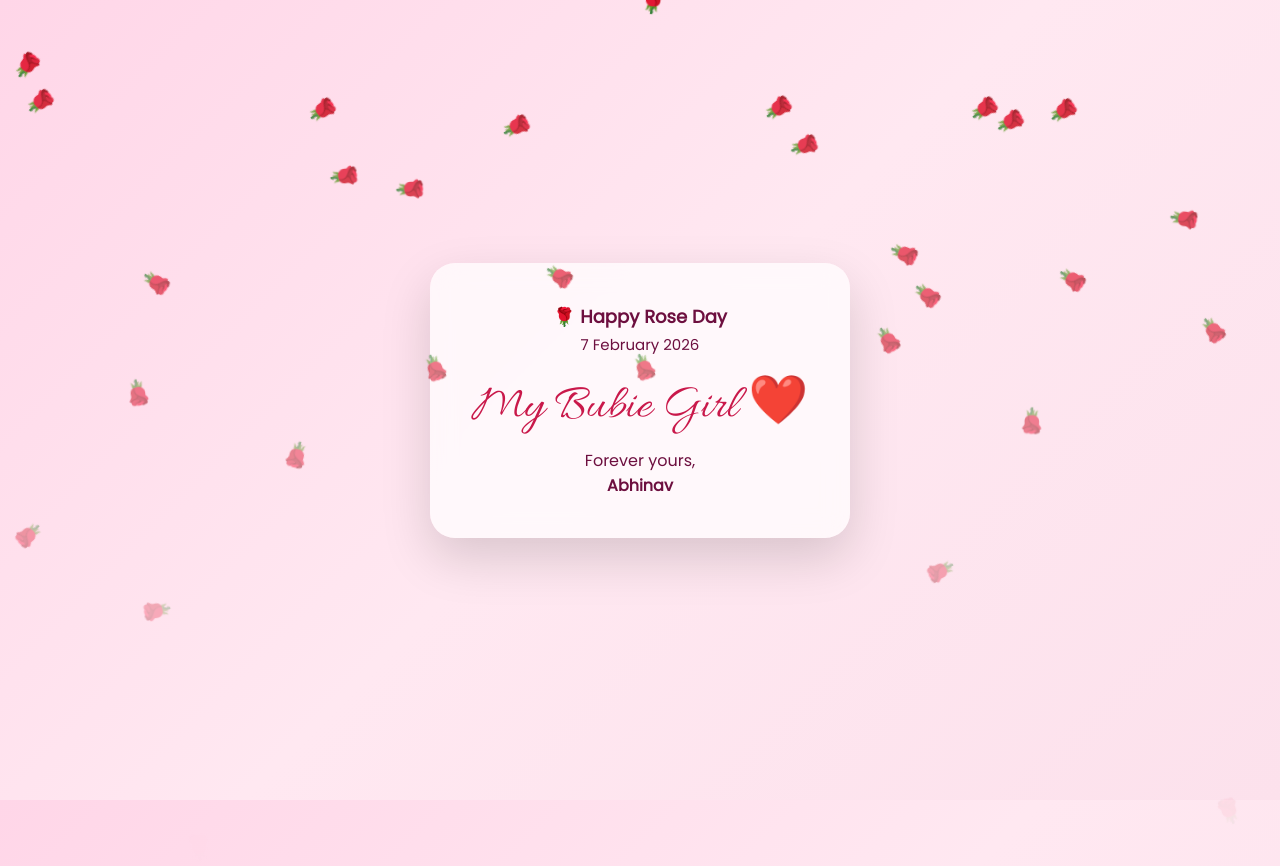
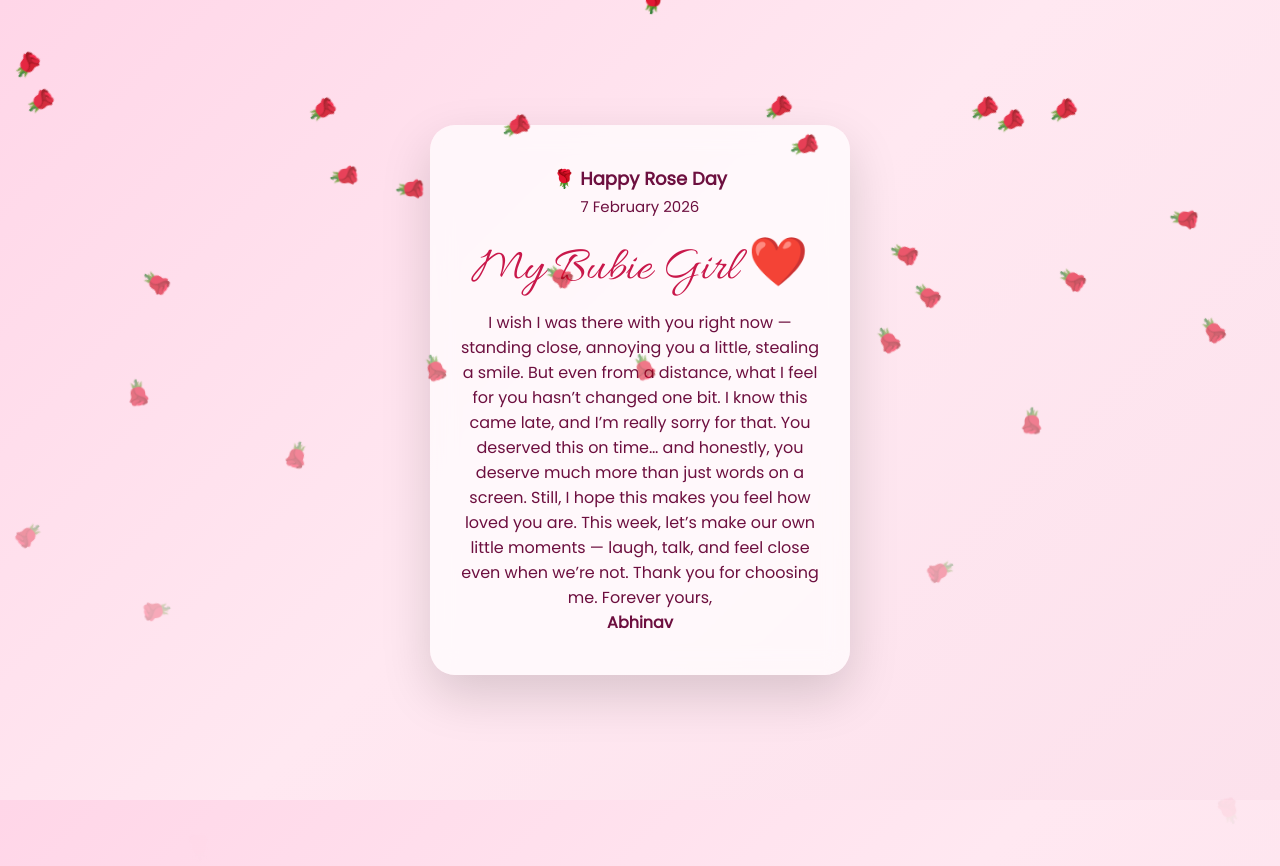
Before and after one commit to abhinavpundir1108/hauzkhass, a plain HTML site: page index.html in a window 1280 px wide. Both pictures are taken after a click on the button "Yes 💖". Drawn offline with nearby package versions, Linux system fonts and the light colour scheme.

Commit message:
Update index.html

```diff
--- a/index.html
+++ b/index.html
@@ -166,7 +166,15 @@ button{
   </div>
 
   <div class="signature">
-    Forever yours,<br><b>Abhinav</b>
+   I wish I was there with you right now — standing close, annoying you a little, stealing a smile.
+But even from a distance, what I feel for you hasn’t changed one bit.
+
+I know this came late, and I’m really sorry for that. You deserved this on time… and honestly, you deserve much more than just words on a screen.
+
+Still, I hope this makes you feel how loved you are.
+This week, let’s make our own little moments — laugh, talk, and feel close even when we’re not.
+
+Thank you for choosing me. Forever yours,<br><b>Abhinav</b>
   </div>
 </div>
 
```
